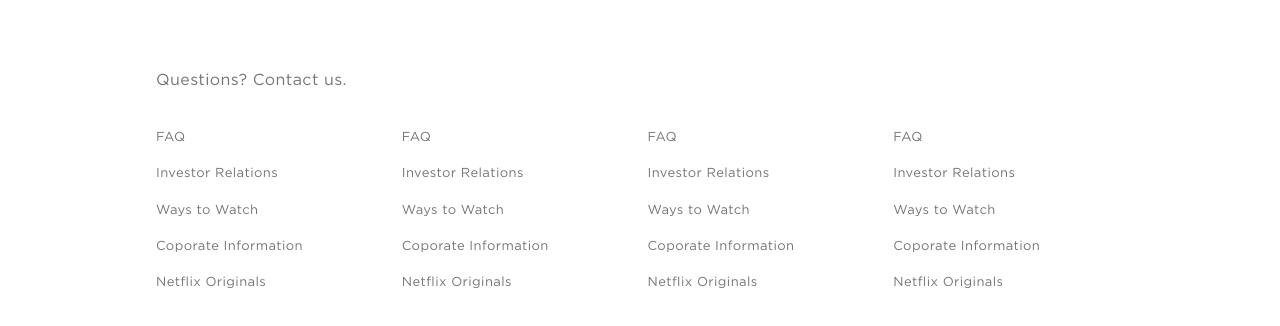
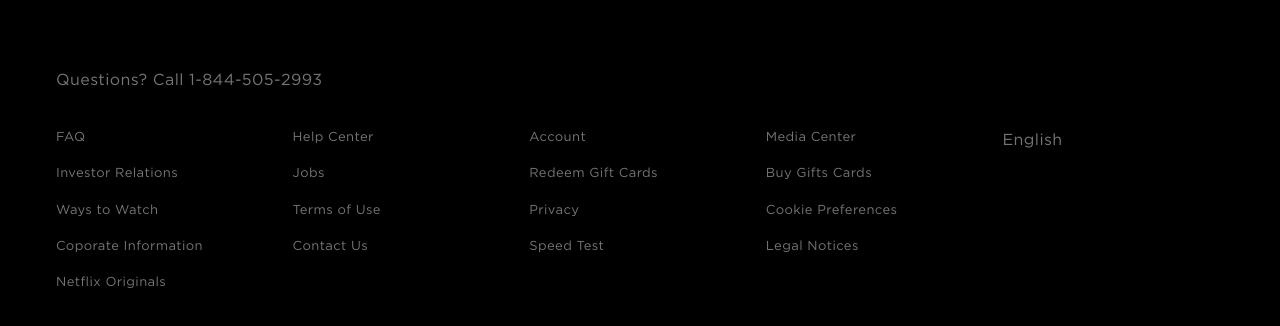
Before and after one commit to Arcane-404/netflix-clone, a React (Create React App) app: page / in a window 1280 px wide. Shown: the part 800-1126 px from the top of the page. Built offline with nearby package versions, Linux system fonts and the light colour scheme.

Commit message:
feat: update style of footer

```diff
--- a/src/components/Footer/_Footer.styles.js
+++ b/src/components/Footer/_Footer.styles.js
@@ -1,10 +1,11 @@
 import styled from 'styled-components'
 
 export const Container = styled.div`
+		background: black;
     display: flex;
     padding: 70px 56px;
     margin: auto;
-    max-width: 1080px;
+    max-width: 100vw;
     flex-direction: column;
 
     @media (max-width: 1080px) {
@@ -20,11 +21,11 @@
 
 export const Row = styled.div`
     display: grid;
-    grid-template-columns: repeat(auto-fill, minmax(230px, 1fr));
+    grid-template-columns: repeat(auto-fill, minmax(210px, 1fr));
     grid-gap: 15px;
 
     @media (max-width: 1080px) {
-        grid-template-columns: repeat(auto-fill, minmax(230px, 1fr))
+        grid-template-columns: repeat(auto-fill, minmax(150px, 1fr))
     }
 `
 
--- a/src/containers/_FooterContainer/index.jsx
+++ b/src/containers/_FooterContainer/index.jsx
@@ -5,7 +5,7 @@
 const FooterContainer = () => {
 	return (
 		<Footer>
-			<Footer.Title>Questions? Contact us.</Footer.Title>
+			<Footer.Title>Questions? Call 1-844-505-2993</Footer.Title>
 			<Footer.Break />
 			<Footer.Row>
 
@@ -18,28 +18,28 @@
 				</Footer.Column>
 
 				<Footer.Column>
-					<Footer.Link href="#">FAQ</Footer.Link>
-					<Footer.Link href="#">Investor Relations</Footer.Link>
-					<Footer.Link href="#">Ways to Watch</Footer.Link>
-					<Footer.Link href="#">Coporate Information</Footer.Link>
-					<Footer.Link href="#">Netflix Originals</Footer.Link>
+					<Footer.Link href="#">Help Center</Footer.Link>
+					<Footer.Link href="#">Jobs</Footer.Link>
+					<Footer.Link href="#">Terms of Use</Footer.Link>
+					<Footer.Link href="#">Contact Us</Footer.Link>
 				</Footer.Column>
 
 				<Footer.Column>
-					<Footer.Link href="#">FAQ</Footer.Link>
-					<Footer.Link href="#">Investor Relations</Footer.Link>
-					<Footer.Link href="#">Ways to Watch</Footer.Link>
-					<Footer.Link href="#">Coporate Information</Footer.Link>
-					<Footer.Link href="#">Netflix Originals</Footer.Link>
+					<Footer.Link href="#">Account</Footer.Link>
+					<Footer.Link href="#">Redeem Gift Cards</Footer.Link>
+					<Footer.Link href="#">Privacy</Footer.Link>
+					<Footer.Link href="#">Speed Test</Footer.Link>
 				</Footer.Column>
 
 				<Footer.Column>
-					<Footer.Link href="#">FAQ</Footer.Link>
-					<Footer.Link href="#">Investor Relations</Footer.Link>
-					<Footer.Link href="#">Ways to Watch</Footer.Link>
-					<Footer.Link href="#">Coporate Information</Footer.Link>
-					<Footer.Link href="#">Netflix Originals</Footer.Link>
+					<Footer.Link href="#">Media Center</Footer.Link>
+					<Footer.Link href="#">Buy Gifts Cards</Footer.Link>
+					<Footer.Link href="#">Cookie Preferences</Footer.Link>
+					<Footer.Link href="#">Legal Notices</Footer.Link>
+					<Footer.Break />
 				</Footer.Column>
+
+				<Footer.Title>English</Footer.Title>
 
 			</Footer.Row>
 
--- a/src/pages/_HomePage.jsx
+++ b/src/pages/_HomePage.jsx
@@ -1,5 +1,6 @@
 import React from 'react'
-import { HomeBannerContainer, FooterContainer } from '../containers/'
+
+import { FooterContainer, HomeBannerContainer } from '../containers/'
 
 const HomePage = () => {
 	return (
```
